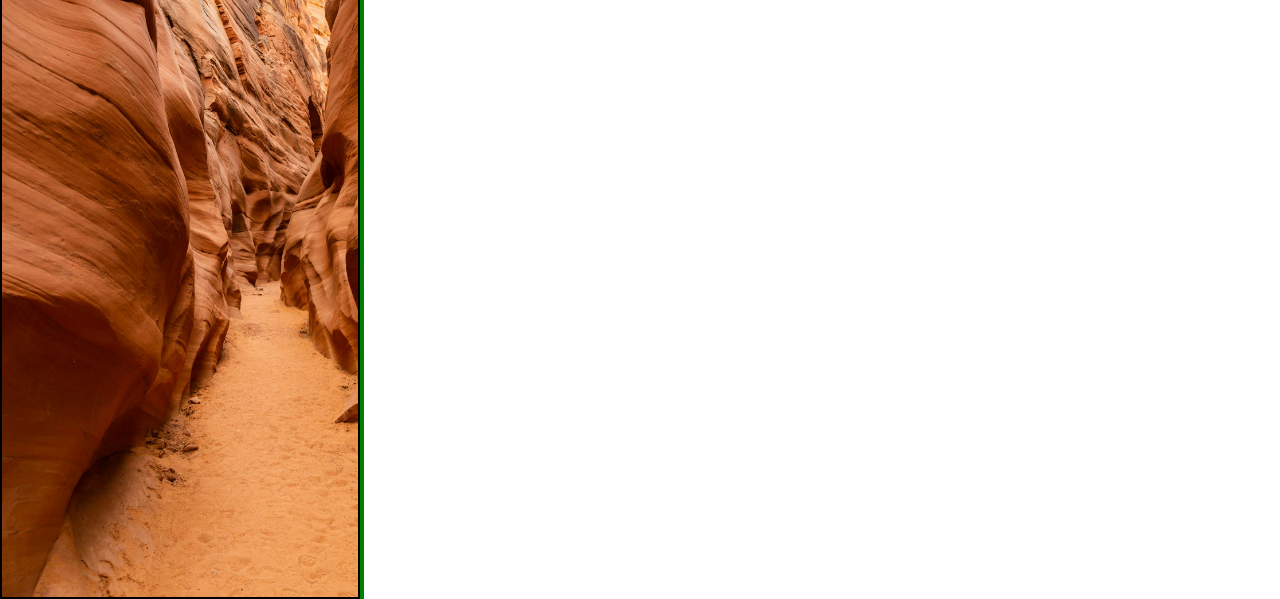
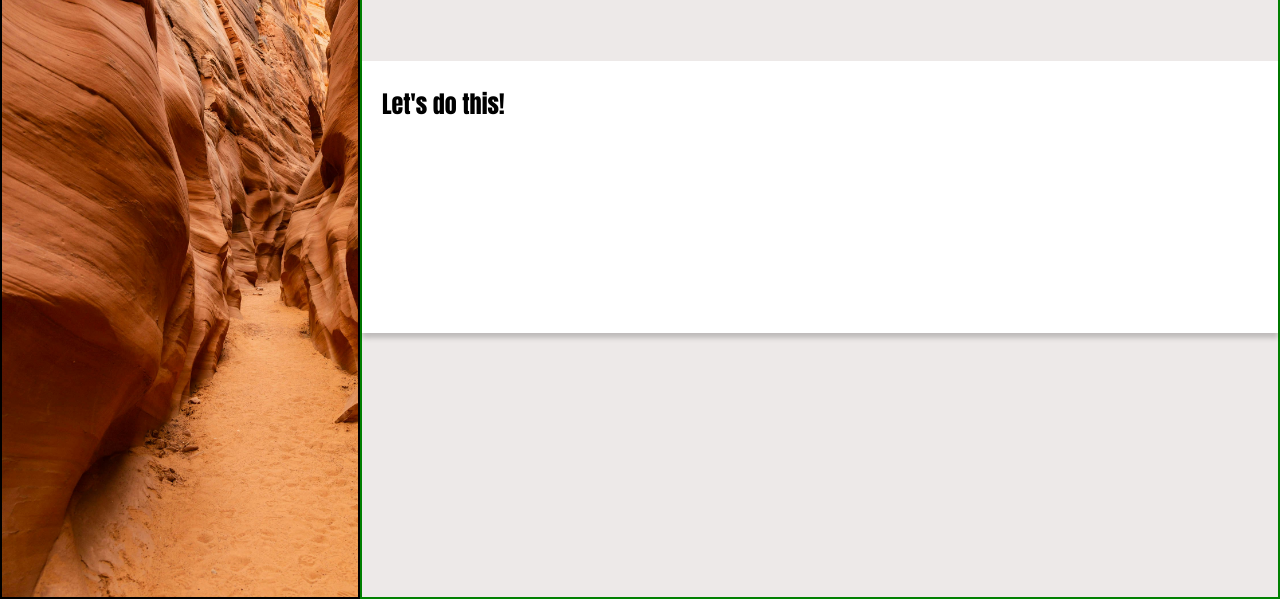
Before and after one commit to zettl023/sign-up-form-example, a plain HTML site: page index.html in a window 1280 px wide. Shown: the part 205-804 px from the top of the page. Drawn offline with Linux system fonts and the light colour scheme.

Commit message:
Right half work in progress. Shadow added to form container.

```diff
--- a/index.html
+++ b/index.html
@@ -14,7 +14,22 @@
         </div>
     </div>
     <div id="main-content">
+        <div class="bookend">
 
+        </div>
+        <div id="form-container">
+        <p>
+            <h2>Let's do this!</h2>
+        </p>
+        <p>
+            <form>
+
+            </form>
+        </p>
+        </div>
+        <div class="bookend">
+
+        </div>
     </div>
 
 </body>
--- a/style.css
+++ b/style.css
@@ -6,7 +6,12 @@
     font-style: normal;
 }
 
+:root {
+    --sidebar-width: 356px;
+}
+
 body {
+    background-color: rgb(237,233,232);
     display: flex;
     margin: 0;
     padding: 0;
@@ -16,6 +21,10 @@ h1 {
     font-family: introrustg, sans-serif;
     font-size: 40px;
     color: white;
+}
+
+h2 {
+    font-family:Impact, Haettenschweiler, 'Arial Narrow Bold', sans-serif;
 }
 
 img {
@@ -30,12 +39,16 @@ img {
     /* cover is the behavior I want, but I want the image to be proportioned correctly*/
     background-size: cover;
     background-repeat: no-repeat;
-    width: 356px;
+    width: var(--sidebar-width);
     height: max(100vh, 538px);
 }
 
 #main-content {
+    display: flex;
+    flex: auto;
+    flex-direction: column;
     border: solid green 2px;
+
 }
 
 #logo {
@@ -43,7 +56,7 @@ img {
     justify-content: center;
     align-items: center;
     background-color: rgba(0,0,0, 0.5);
-    width: 356px;
+    width: var(--sidebar-width);
     height: 100px;
     margin-top: 100px;
 }
@@ -52,3 +65,15 @@ img {
     width: auto;
     height: 75px;
 }
+
+.bookend {
+    height: 33vh;
+}
+
+#form-container {
+    box-sizing: border-box;
+    background-color: white;
+    box-shadow: 0 5px 5px 0px rgb(0,0,0,0.2);
+    padding: 5px 20px;
+    height: 34vh;
+}
```
